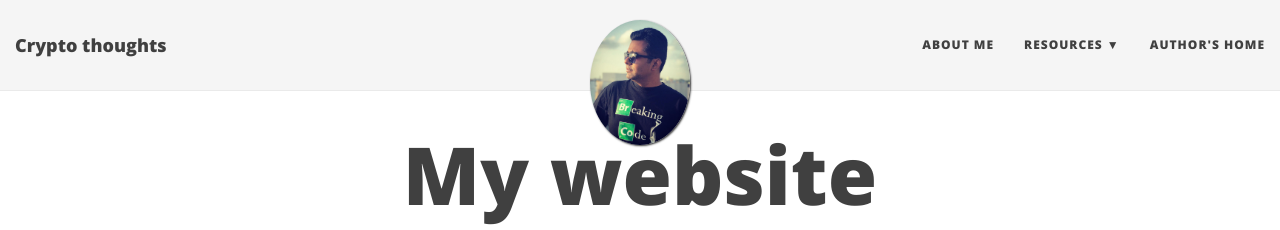
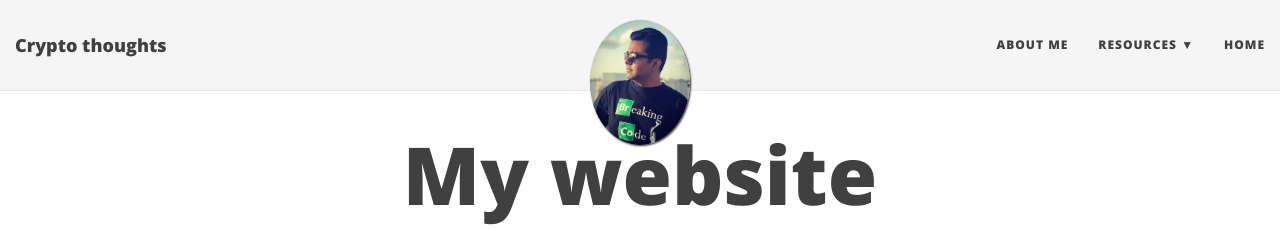
Before and after one commit to themayursinha/blog, a Jekyll site: the page built from index.html, in a window 1280 px wide. Shown: the top 230 px of the page. Built offline with Jekyll 4.4.1, drawn with Linux system fonts in a browser that asks for light colours; nearby versions of some CDN libraries; the list of posts is cut into pages by our own code.

Commit message:
More Changes

```diff
--- a/_config.yml
+++ b/_config.yml
@@ -28,7 +28,7 @@ navbar-links:
     - Beautiful Jekyll: "http://deanattali.com/beautiful-jekyll/"
     - Learn markdown: "http://www.markdowntutorial.com/"
     - GitHub Pages: "https://pages.github.com/"
-  Author's home: "http://deanattali.com"
+  Home: "https://themayursinha.com"
 
 # Image to show in the navigation bar - image must be a square (width = height)
 # Remove this parameter if you don't want an image in the navbar
```
